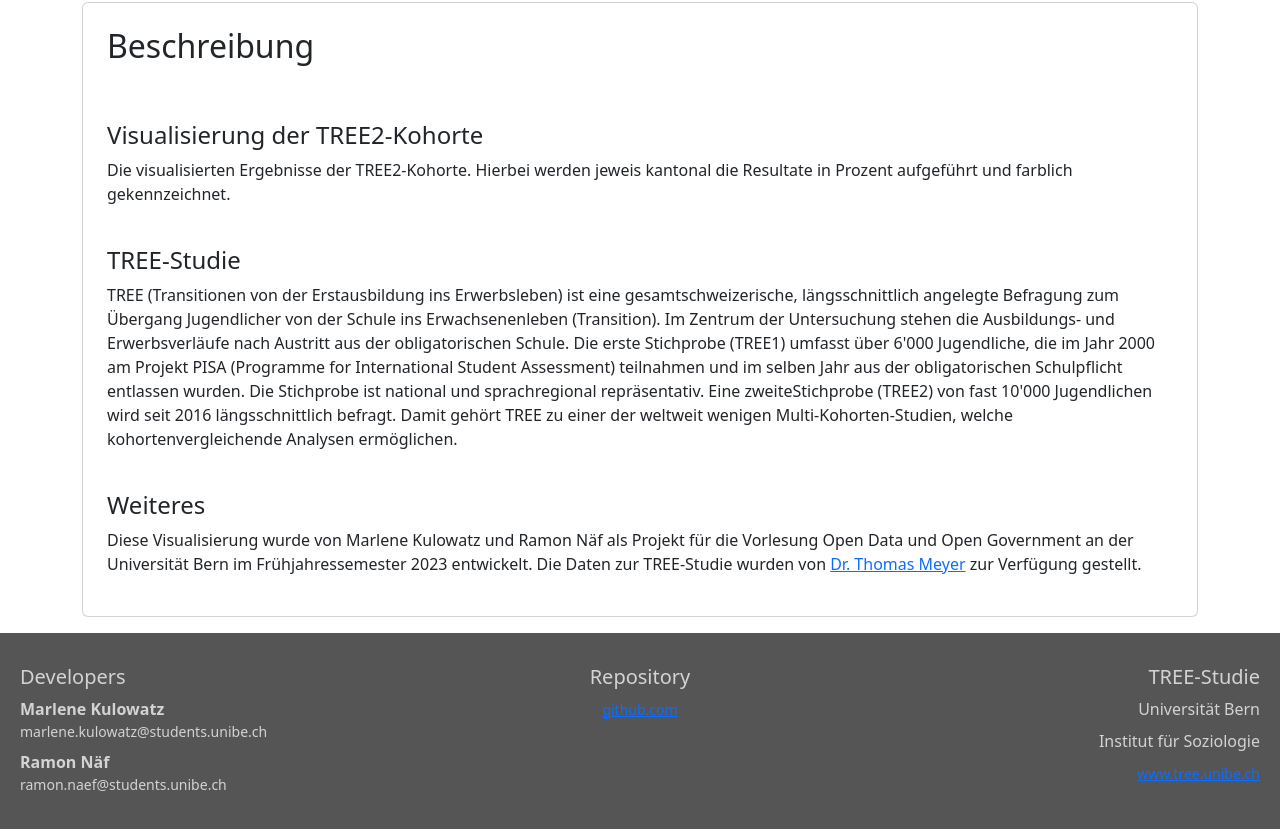
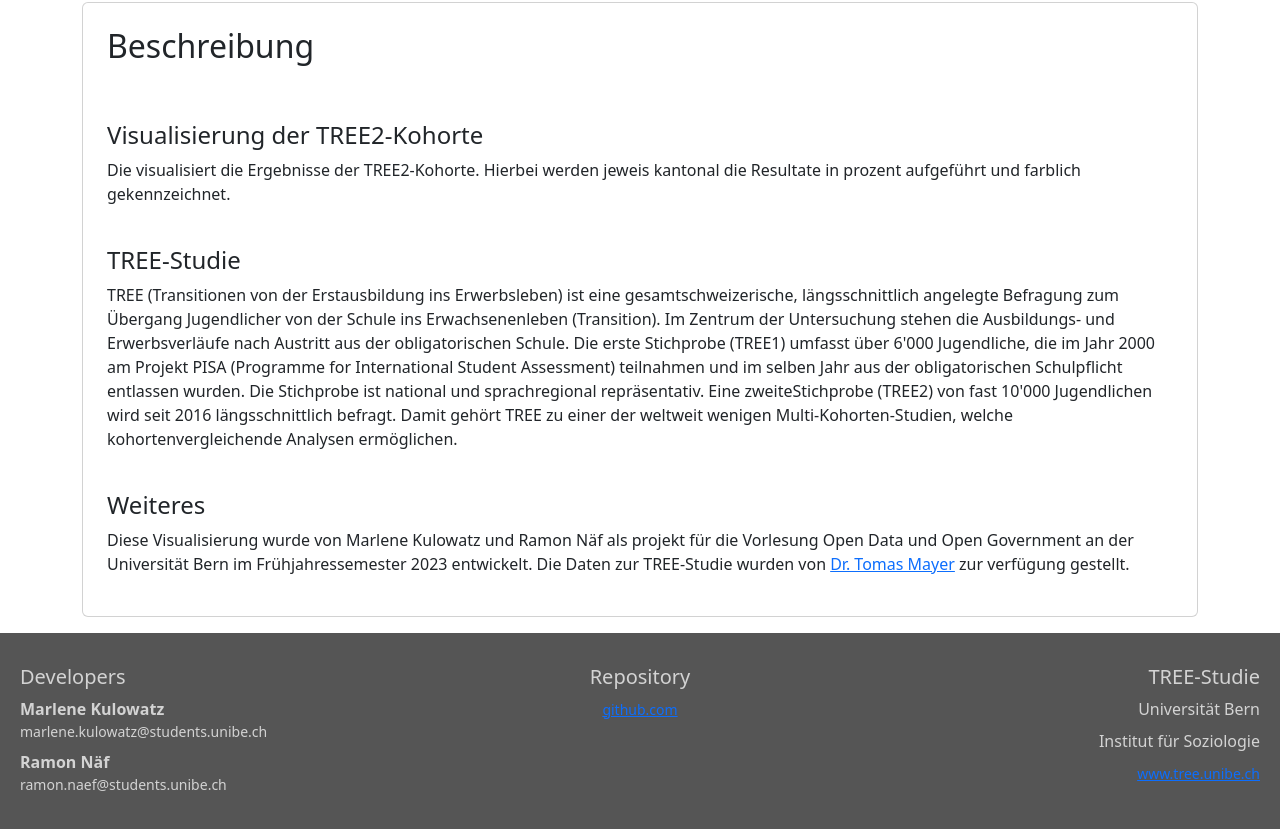
Before and after one commit to CptMeh/OpenData, a plain HTML site: page D3.js_implementation/index.html in a window 1280 px wide. Shown: the part 984-1813 px from the top of the page. Drawn offline with nearby package versions, Linux system fonts and the light colour scheme; no server answers.

Commit message:
fixed typos once again

```diff
--- a/D3.js_implementation/index.html
+++ b/D3.js_implementation/index.html
@@ -72,7 +72,7 @@
       <h2>Beschreibung</h2>
       <h4 class="mt-5">Visualisierung der TREE2-Kohorte</h4>
       <p>
-        Die visualisierten Ergebnisse der TREE2-Kohorte. Hierbei werden jeweis kantonal die Resultate in Prozent aufgeführt und farblich gekennzeichnet.
+        Die visualisiert die Ergebnisse der TREE2-Kohorte. Hierbei werden jeweis kantonal die Resultate in prozent aufgeführt und farblich gekennzeichnet.
 
       </p>
 
@@ -88,11 +88,11 @@
 
       <h4 class="mt-4">Weiteres</h4>
       <p>
-        Diese Visualisierung wurde von Marlene Kulowatz und Ramon Näf als Projekt für
+        Diese Visualisierung wurde von Marlene Kulowatz und Ramon Näf als projekt für
         die Vorlesung Open Data und Open Government an der Universität Bern im Frühjahressemester 2023 entwickelt.
         Die Daten zur TREE-Studie wurden von
-        <a href="https://www.tree.unibe.ch/ueber_uns/personen/dr_meyer_thomas/index_ger.html">Dr. Thomas Meyer</a>
-        zur Verfügung gestellt.
+        <a href="https://www.tree.unibe.ch/ueber_uns/personen/dr_meyer_thomas/index_ger.html">Dr. Tomas Mayer</a>
+        zur verfügung gestellt.
       </p>
     </div>
 
```
